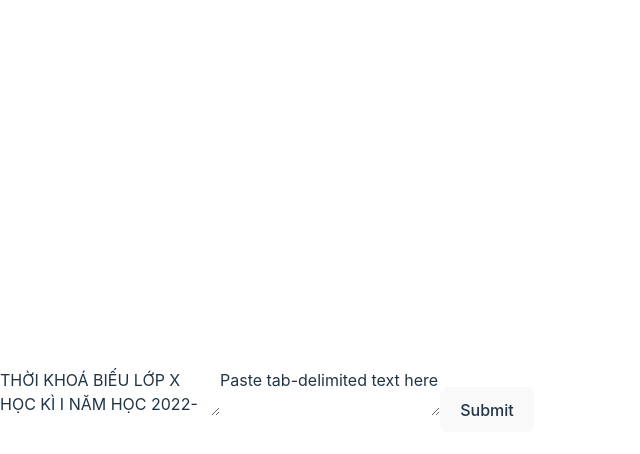
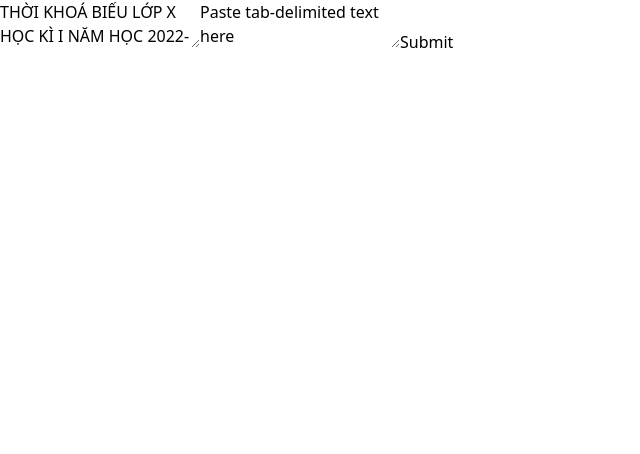
Before and after one commit to U-Lich/ulich, a React (Vite) app: page / in a window 1280 px wide. Shown: the top 454 px of the page, without its empty margins (0-640 px from the left). Built offline with nearby package versions, Linux system fonts and the light colour scheme.

Commit message:
prepare env

```diff
--- a/src/App.css
+++ /dev/null
@@ -1,6 +0,0 @@
-#root {
-  max-width: 1280px;
-  margin: 0 auto;
-  padding: 2rem;
-  text-align: center;
-}
--- a/src/index.css
+++ b/src/index.css
@@ -1,74 +1,3 @@
 @tailwind base;
 @tailwind components;
 @tailwind utilities;
-
-:root {
-  font-family: Inter, Avenir, Helvetica, Arial, sans-serif;
-  font-size: 16px;
-  line-height: 24px;
-  font-weight: 400;
-
-  color-scheme: light dark;
-  color: rgba(255, 255, 255, 0.87);
-  background-color: #242424;
-
-  font-synthesis: none;
-  text-rendering: optimizeLegibility;
-  -webkit-font-smoothing: antialiased;
-  -moz-osx-font-smoothing: grayscale;
-  -webkit-text-size-adjust: 100%;
-}
-
-a {
-  font-weight: 500;
-  color: #646cff;
-  text-decoration: inherit;
-}
-a:hover {
-  color: #535bf2;
-}
-
-body {
-  margin: 0;
-  display: flex;
-  place-items: center;
-  min-width: 320px;
-  min-height: 100vh;
-}
-
-h1 {
-  font-size: 3.2em;
-  line-height: 1.1;
-}
-
-button {
-  border-radius: 8px;
-  border: 1px solid transparent;
-  padding: 0.6em 1.2em;
-  font-size: 1em;
-  font-weight: 500;
-  font-family: inherit;
-  background-color: #1a1a1a;
-  cursor: pointer;
-  transition: border-color 0.25s;
-}
-button:hover {
-  border-color: #646cff;
-}
-button:focus,
-button:focus-visible {
-  outline: 4px auto -webkit-focus-ring-color;
-}
-
-@media (prefers-color-scheme: light) {
-  :root {
-    color: #213547;
-    background-color: #ffffff;
-  }
-  a:hover {
-    color: #747bff;
-  }
-  button {
-    background-color: #f9f9f9;
-  }
-}
```
